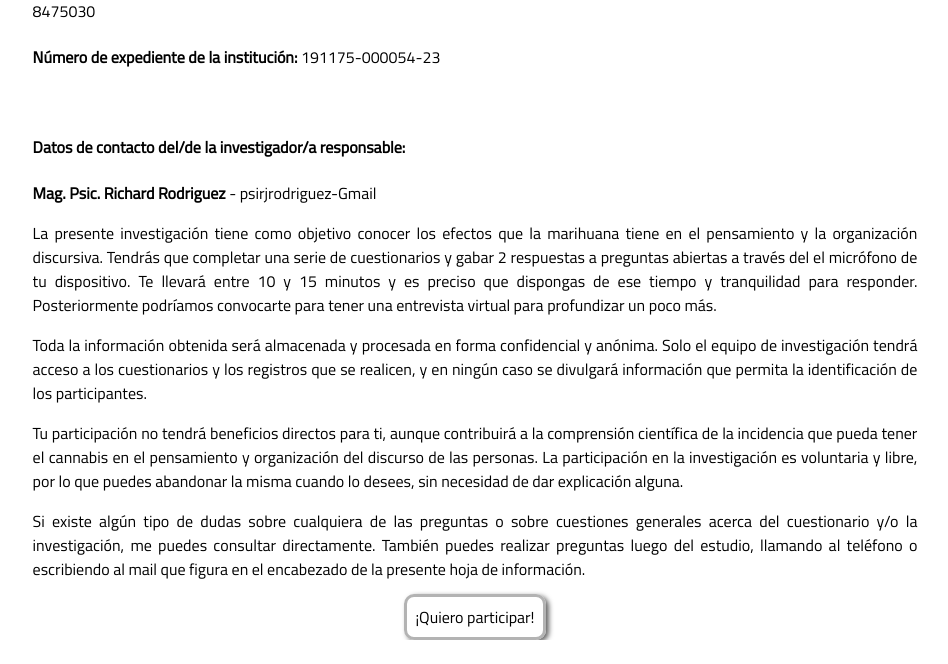
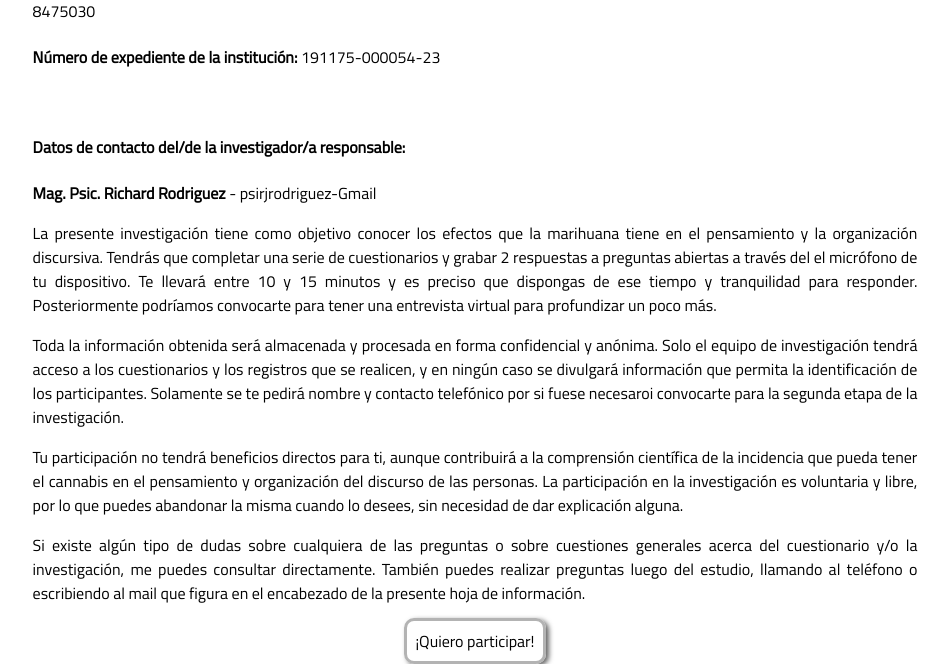
Before and after one commit to almadana/emarQuestionnaire, a Flask app: page /info in a window 1280 px wide. Shown: the part 533-1197 px from the top of the page, without its empty margins (165-1113 px from the left). Before the commit the page ends 1173 px from the top, so only its background shows below. Run offline with Flask 3, Linux system fonts and the light colour scheme; parts of the project's set-up code (start-up, migrations or seed data) failed here and were passed over.

Commit message:
corrected typos and errors

```diff
--- a/website/templates/consent.html
+++ b/website/templates/consent.html
@@ -31,7 +31,7 @@ que:</p>
 <ul>
 	<li><p align="justify" style="orphans: 2; widows: 2; margin-top: 0.21cm; margin-bottom: 0cm"><a name="_heading=h.gjdgxs"></a>
 	<font color="#000000">He leído
-	la hoja de información y, en caso de desearlo, he podido descargar
+	la hoja de información y, en caso de desearlo, podré solicitar
 	una copia de la misma, para poder consultarla en el futuro.</p>
 	<li><p align="justify" style="orphans: 2; widows: 2; margin-bottom: 0cm">
 	<font color="#000000">Entiendo
@@ -64,7 +64,7 @@ que:</p>
 </p>
 <p align="justify">Si aceptas
 participar, has un clic en el cuadro de abajo que dice “Sí quiero
-participar”, y escribe tu nombre y fecha. En caso de abandonar,
+participar”. En caso de abandonar,
 puedes cerrar esta página.</p>
 <center>
 <form action="/submit-consent" method="post">
--- a/website/templates/information.html
+++ b/website/templates/information.html
@@ -39,7 +39,7 @@ Psic. Richard Rodriguez </b>-  psirjrodriguez-Gmail</a></p>
 presente investigación tiene como objetivo conocer los efectos que
 la marihuana tiene en el pensamiento y la
 organización discursiva. Tendrás que completar una serie de
-cuestionarios y gabar 2 respuestas a preguntas abiertas a través del el micrófono de tu dispositivo.
+cuestionarios y grabar 2 respuestas a preguntas abiertas a través del el micrófono de tu dispositivo.
 
 Te llevará entre 10 y 15 minutos y es preciso que dispongas de ese tiempo y tranquilidad para responder.
 Posteriormente podríamos convocarte para tener una entrevista
@@ -50,7 +50,7 @@ la información obtenida será almacenada y procesada en forma
 confidencial y anónima. Solo el equipo de investigación tendrá
 acceso a los cuestionarios y los registros que se realicen, y en
 ningún caso se divulgará información que permita la identificación
-de los participantes.</p>
+de los participantes. Solamente se te pedirá nombre y contacto telefónico por si fuese necesaroi convocarte para la segunda etapa de la investigación.</p>
 
 <p align="justify" style="margin-bottom: 0cm">Tu
 participación no tendrá beneficios directos para ti, aunque
```
